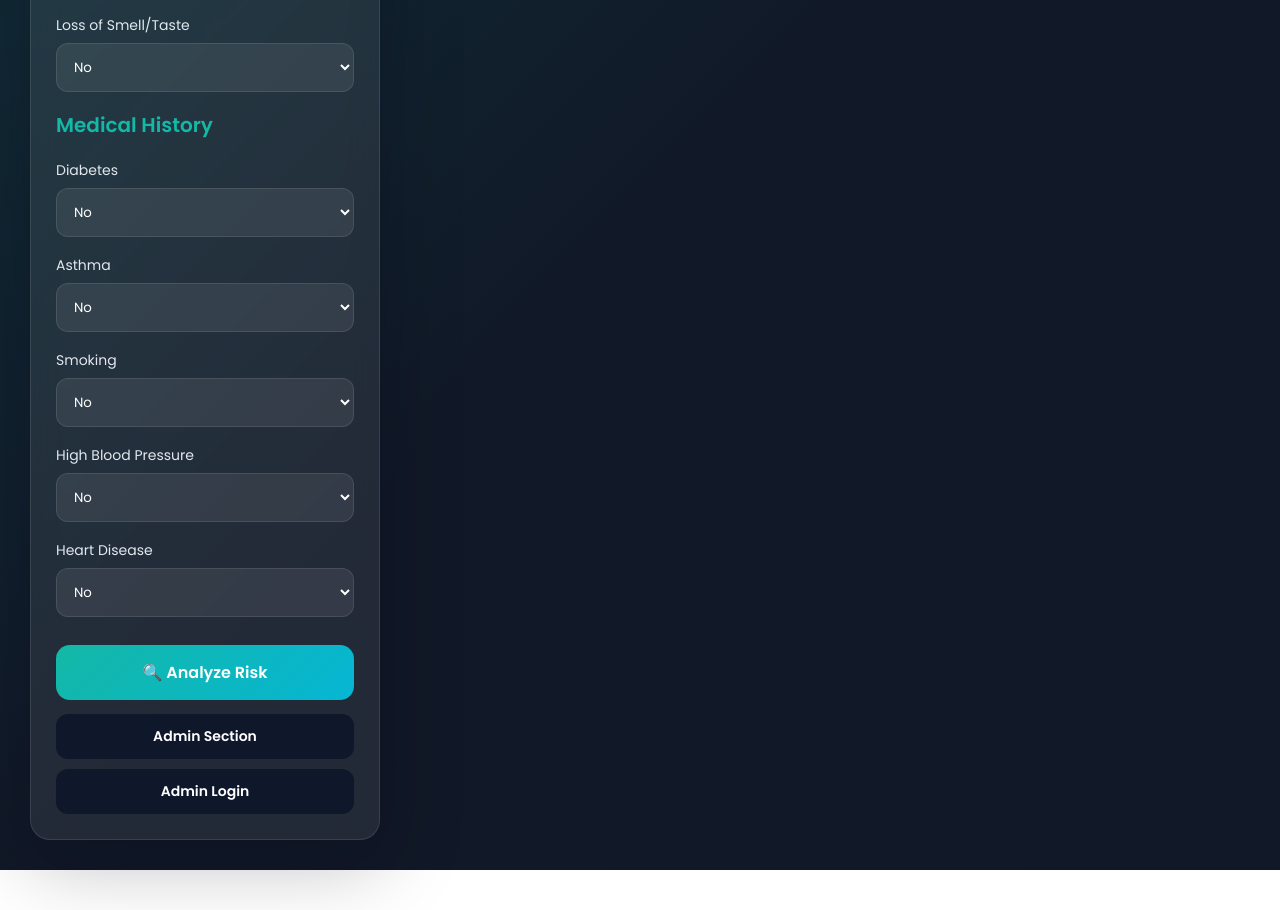
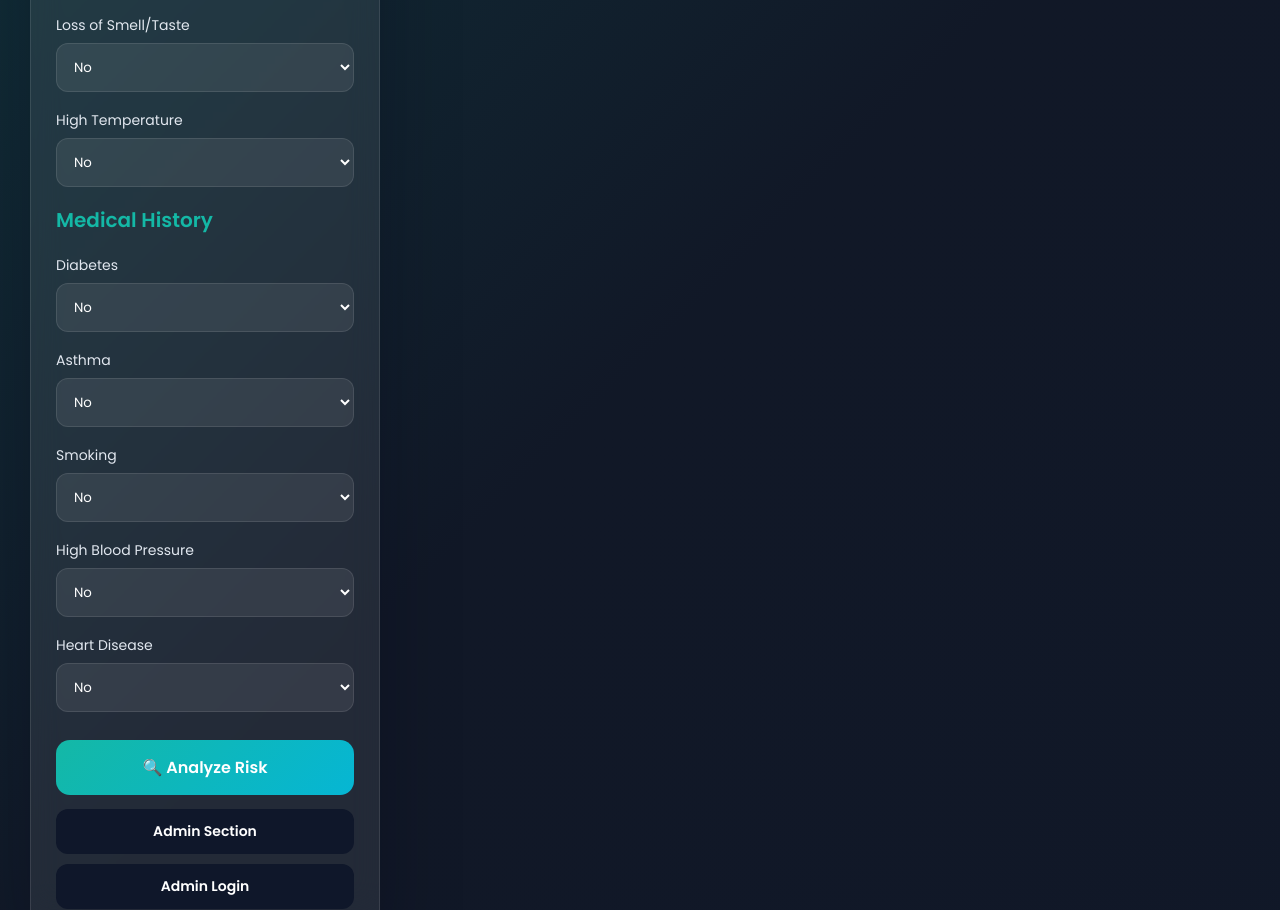
Before and after one commit to vikashkumarbind76-tech/Covid-19-Prediction-System, a plain HTML site: page index.html in a window 1280 px wide. Shown: the part 1451-2361 px from the top of the page. Before the commit the page ends 2321 px from the top, so only its background shows below. Drawn offline with Linux system fonts and the light colour scheme.

Commit message:
fix: Add highTemperature field and improve offline mode messaging
- Added missing highTemperature input field in the form
- Fixed buildPayload to use highTemperature instead of fever for high_temperature
- Added warning message when Flask server is not running

```diff
--- a/index.html
+++ b/index.html
@@ -620,6 +620,14 @@
                 </select>
             </div>
 
+            <div class="input-group">
+                <label>High Temperature</label>
+                <select id="highTemperature">
+                    <option>No</option>
+                    <option>Yes</option>
+                </select>
+            </div>
+
             <div class="section-title">Medical History</div>
 
             <div class="input-group">
@@ -905,6 +913,7 @@
 
         function buildPayload() {
             const fever = getValue("fever");
+            const highTemp = getValue("highTemperature");
 
             return {
                 name: getValue("name"),
@@ -918,8 +927,8 @@
                 cold_sore_throat: getValue("cold"),
                 weakness: getValue("fatigue"),
                 breathing_difficulty: getValue("breathing"),
-                high_temperature: fever,
-                temperature_f: fever === "Yes" ? 101.0 : 98.6,
+                high_temperature: highTemp,
+                temperature_f: highTemp === "Yes" ? 101.0 : 98.6,
                 chest_pain: getValue("chest"),
                 loss_smell_taste: getValue("smell"),
                 diabetes: getValue("diabetes"),
@@ -1018,20 +1027,14 @@
             const reportLinks = data.record_id ? `
                 <a class="download-btn" href="${downloadUrl(data.record_id)}">Download Word Report</a>
                 <a class="download-btn" href="${reportUrl(data.record_id)}" target="_blank">Save as PDF</a>
-            ` : "";
+            ` : `<small style="color: #f59e0b">⚠️ Start Flask server to save and export reports</small>`;
 
             resultBox.style.display = "block";
             resultBox.className = "result-box " + className;
             resultBox.innerHTML = `
                 <h1>${risk}</h1>
-                <br>
                 <h3>Risk Probability: ${probability}</h3>
-                <br>
                 <p>${data.recommendation}</p>
-                ${notice ? `<br><small>${notice}</small>` : ""}
-                <br>
-                <small>Model prediction class: ${data.prediction}</small>
-                <br><br>
                 ${reportLinks}
             `;
 
```
